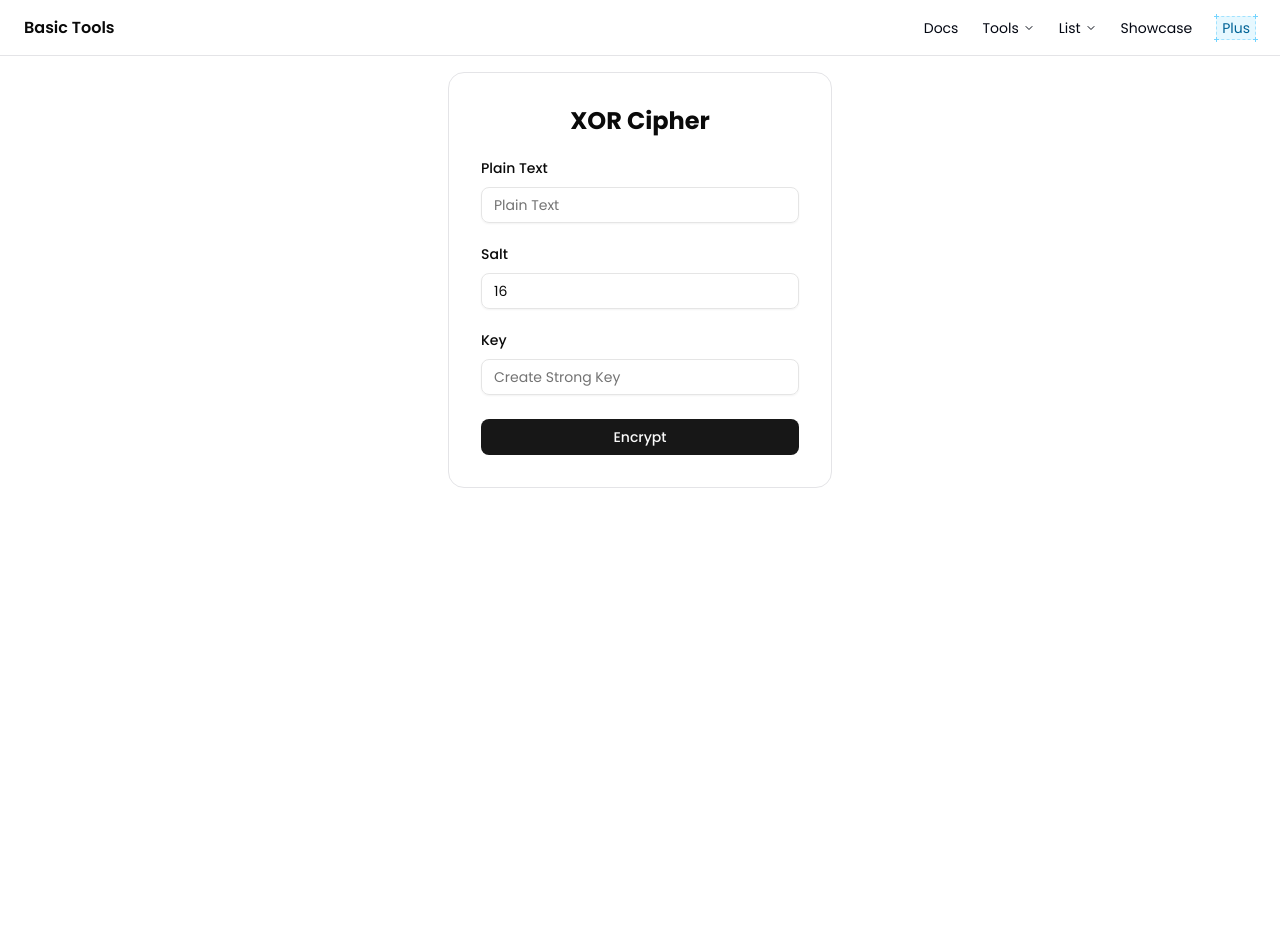
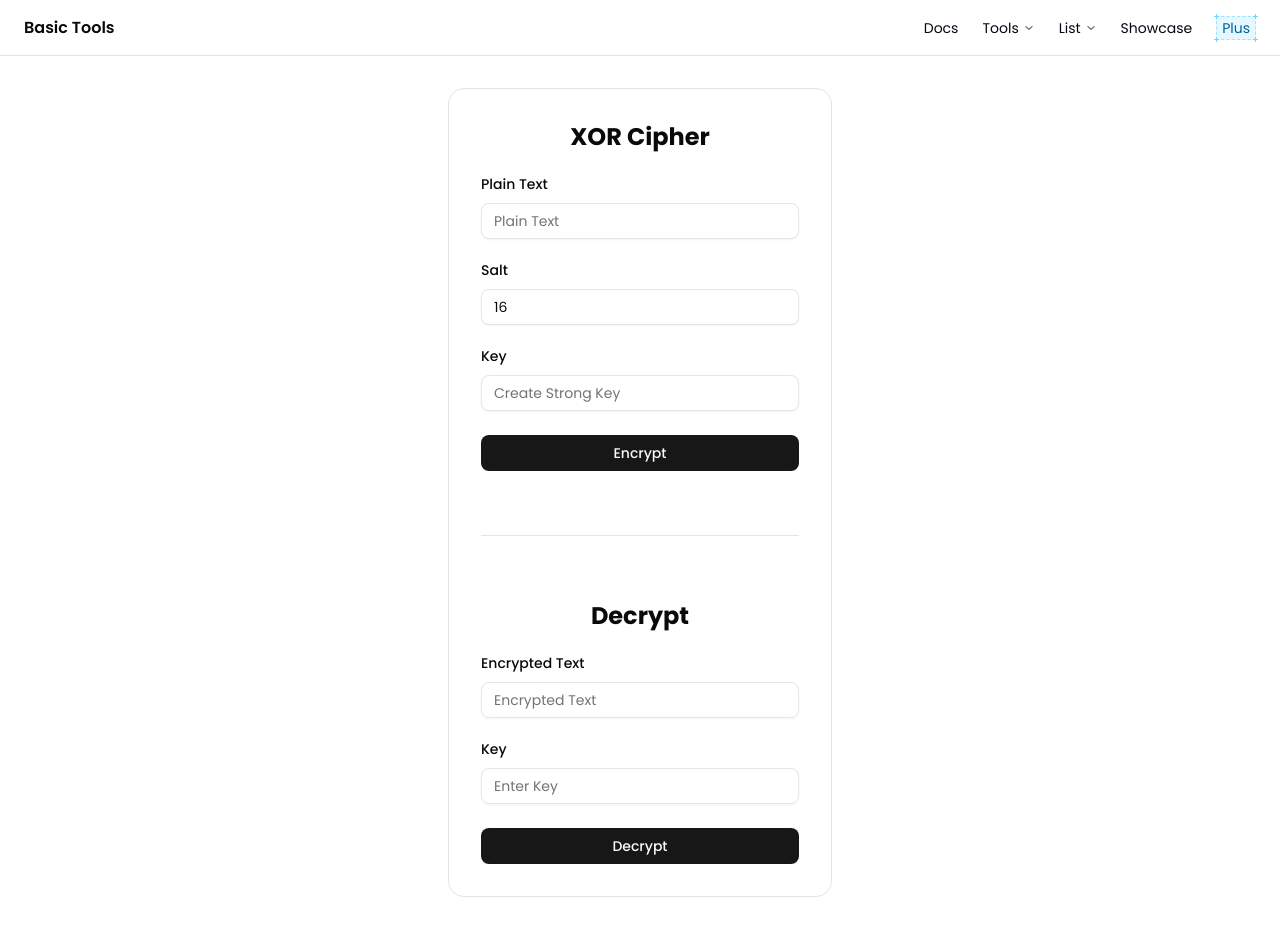
Before and after one commit to Lightning-88/basic-tools, a Next.js app: page /xor-cipher in a window 1280 px wide. Before the commit the page ends 800 px from the top, so only its background shows below. Built offline with nearby package versions, Linux system fonts and the light colour scheme.

Commit message:
added decrypt function

```diff
--- a/src/app/xor-cipher/page.jsx
+++ b/src/app/xor-cipher/page.jsx
@@ -3,7 +3,8 @@
 import { Button } from "@/components/ui/button";
 import { Input } from "@/components/ui/input";
 import { Label } from "@/components/ui/label";
-import { xorCipher } from "@/lib/XORCipher";
+import { Separator } from "@/components/ui/separator";
+import { xorCipher, xorDecipher } from "@/lib/XORCipher";
 import { useState } from "react";
 
 export default function XORChipherPage() {
@@ -11,19 +12,28 @@ export default function XORChipherPage() {
   const [key, setKey] = useState("");
   const [salts, setSalts] = useState(16);
   const [encryptText, setEncryptText] = useState("");
+  const [encryptedText, setEncryptedText] = useState("");
+  const [decryptKey, setDecryptKey] = useState("");
+  const [resultDecrypt, setResultDecrypt] = useState("");
 
   const handleEncrypt = () => {
     if (!key || !plainText) return alert("kosong");
     if (salts <= 0 || salts > 20) return alert("salt 1-20");
     if (isNaN(salts)) return alert("harus angka 1-20");
 
-    const { output, salt } = xorCipher(plainText, key, parseInt(salts));
+    const output = xorCipher(plainText, key, parseInt(salts));
     setEncryptText(output);
   };
 
+  const handleDecrypt = () => {
+    const output = xorDecipher(encryptedText, decryptKey);
+    setResultDecrypt(output);
+  };
+
   return (
-    <div className="flex justify-center items-center py-4">
-      <div className="flex flex-col space-y-6 p-8 border border-zinc-200 rounded-2xl mx-4 max-w-sm w-full dark:border-zinc-700">
+    <div className="flex justify-center items-center py-8">
+      <div className="p-8 space-y-16 border border-zinc-200 rounded-2xl mx-4 max-w-sm w-full dark:border-zinc-700">
+        <div className="flex flex-col space-y-6">
           <h1 className="text-center text-2xl font-bold">XOR Cipher</h1>
 
           <div className="grid w-full max-w-sm items-center gap-3">
@@ -66,10 +76,55 @@ export default function XORChipherPage() {
 
           {encryptText && (
             <div>
-            <h1>{encryptText}</h1>
+              <textarea
+                defaultValue={encryptText}
+                className="w-full"
+              ></textarea>
+            </div>
+          )}
+        </div>
+
+        <Separator />
+
+        <div className="flex flex-col space-y-6">
+          <h1 className="text-center text-2xl font-bold">Decrypt</h1>
+
+          <div className="grid w-full max-w-sm items-center gap-3">
+            <Label htmlFor="encryptedText">Encrypted Text</Label>
+            <Input
+              type="text"
+              id="encryptedText"
+              placeholder="Encrypted Text"
+              onChange={(e) => setEncryptedText(e.target.value)}
+              required
+            />
+          </div>
+
+          <div className="grid w-full max-w-sm items-center gap-3">
+            <Label htmlFor="decryptKey">Key</Label>
+            <Input
+              id="decryptKey"
+              type="password"
+              placeholder="Enter Key"
+              onChange={(e) => setDecryptKey(e.target.value)}
+              required
+            />
+          </div>
+
+          <Button className="cursor-pointer" onClick={handleDecrypt}>
+            Decrypt
+          </Button>
+
+          {decryptKey && (
+            <div>
+              <textarea
+                defaultValue={resultDecrypt}
+                className="w-full"
+              ></textarea>
             </div>
           )}
         </div>
       </div>
+    </div>
   );
 }
--- a/src/lib/XORCipher.js
+++ b/src/lib/XORCipher.js
@@ -5,26 +5,40 @@ function generateSalt(size = 16) {
 }
 
 function hashKey(key, salt) {
-  const hashed = crypto
+  return crypto
     .createHash("sha256")
     .update(key + salt)
     .digest();
-
-  return [hashed, key];
 }
 
 export function xorCipher(text, key, size) {
-  const resultSalt = generateSalt(size);
-  const [hashedKey, salt] = hashKey(key, resultSalt);
+  const salt = generateSalt(size);
+  const hashedKey = hashKey(key, salt);
 
   const textBuffer = Buffer.from(text, "utf-8");
+  const saltB64 = Buffer.from(salt);
   const outBuffer = Buffer.alloc(textBuffer.length);
 
   for (let i = 0; i < outBuffer.length; i++) {
     outBuffer[i] = textBuffer[i] ^ hashedKey[i % hashedKey.length];
   }
 
-  const output = outBuffer.toString("base64");
+  return `${saltB64.toString("base64")}.${outBuffer.toString("base64")}`;
+}
 
-  return { output, salt };
+export function xorDecipher(combined, key) {
+  const [saltB64, cipherB64] = combined.split(".");
+  console.log(combined);
+
+  const salt = Buffer.from(saltB64, "base64").toString("utf8");
+  const hashedKey = hashKey(key, salt);
+
+  const dataBuffer = Buffer.from(cipherB64, "base64");
+  const outBuffer = Buffer.alloc(dataBuffer.length);
+
+  for (let i = 0; i < dataBuffer.length; i++) {
+    outBuffer[i] = dataBuffer[i] ^ hashedKey[i % hashedKey.length];
+  }
+
+  return outBuffer.toString("utf8");
 }
```
Lines whose indentation alone changed are shown as unchanged.
